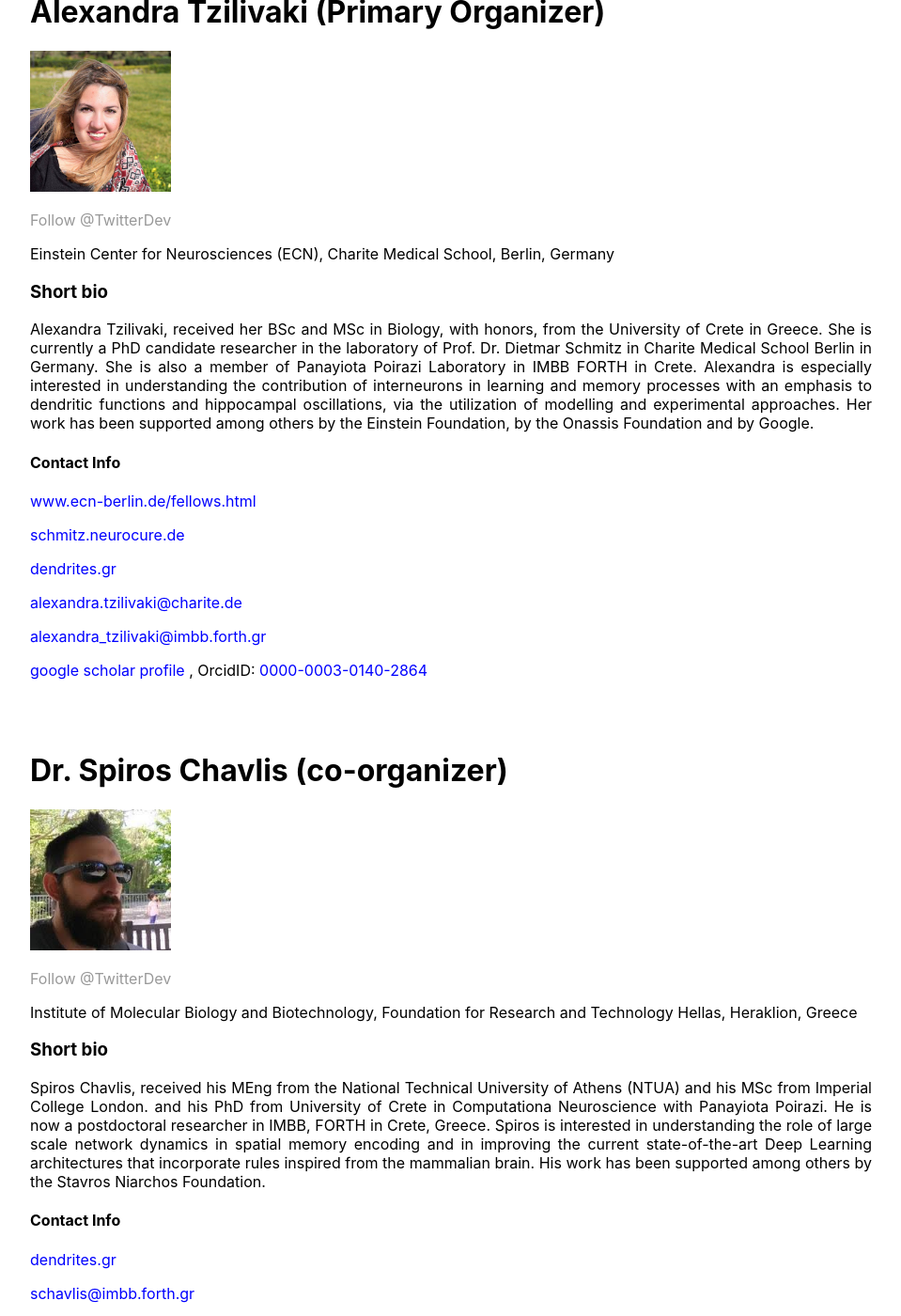
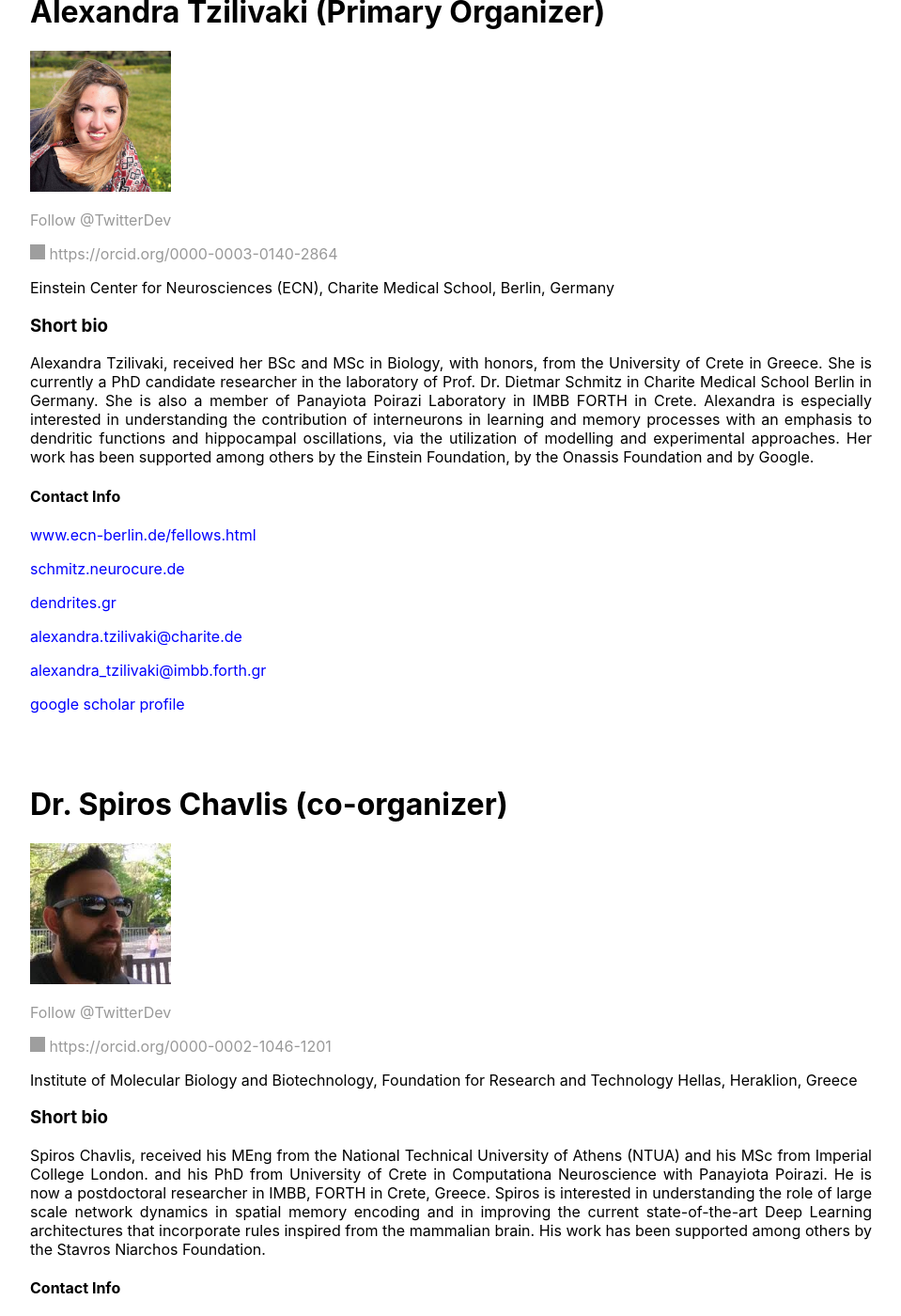
Before and after one commit to spirosChv/ocns2021interneurons, a Jekyll site: the page built from aboutus/index.html, in a window 1280 px wide and 1400 px high, scrolled down 212 px. Shown: the whole window at 94% size, without its empty margins (160-1119 px from the left). Built offline with Jekyll 4.4.1, drawn with Linux system fonts in a browser that asks for light colours; comment, search, counter and statistics services are not loaded; some of the changed text lies outside the part shown; grey boxes are pictures that could not be loaded.

Commit message:
Update index.html

```diff
--- a/aboutus/index.html
+++ b/aboutus/index.html
@@ -10,13 +10,16 @@ title: Organizers
 	<p><a href="https://twitter.com/ATzilivaki" class="twitter-follow-button"
 	      data-show-count="false">Follow @TwitterDev</a><script async
 	src="https://platform.twitter.com/widgets.js" charset="utf-8"></script></p>
-
+	<a href="https://orcid.org/0000-0003-0140-2864">
+	<img alt="ORCID logo" src="https://info.orcid.org/wp-content/uploads/2019/11/orcid_16x16.png" width="16" height="16" />
+	https://orcid.org/0000-0003-0140-2864
+	</a>
 	<p> Einstein Center for Neurosciences (ECN), Charite Medical School, Berlin, Germany</p>
 
 	<h3> Short bio</h3>
 	<p> Alexandra Tzilivaki, received her BSc and MSc in Biology, with honors, from the University of Crete in Greece. She is currently a PhD candidate researcher in the laboratory of Prof. Dr. Dietmar Schmitz in Charite  Medical School Berlin in Germany. She is also a member of Panayiota Poirazi Laboratory in IMBB FORTH in Crete.
-		Alexandra is especially interested in understanding the contribution of interneurons in learning and memory processes with an emphasis to dendritic functions and hippocampal oscillations, via the utilization of  modelling and experimental approaches.
-		Her work has been supported among others by the Einstein Foundation, by the Onassis Foundation and by Google.
+	Alexandra is especially interested in understanding the contribution of interneurons in learning and memory processes with an emphasis to dendritic functions and hippocampal oscillations, via the utilization of  modelling and experimental approaches.
+	Her work has been supported among others by the Einstein Foundation, by the Onassis Foundation and by Google.
 
 	<br> <h4>Contact Info</h4>
 	<p> <a style="color:blue" href="https://www.ecn-berlin.de/fellows.html">www.ecn-berlin.de/fellows.html</a></p>
@@ -25,9 +28,7 @@ title: Organizers
 	<p> <a style="color:blue" href="mailto:alexandra.tzilivaki@charite.de">alexandra.tzilivaki@charite.de</a></p>
 	<p> <a style="color:blue" href="mailto:alexandra_tzilivaki@imbb.forth.gr">alexandra_tzilivaki@imbb.forth.gr</a></p>
 
-	<p> <a style="color:blue" href="https://scholar.google.gr/citations?user=2WpDuPgAAAAJ&hl=el">google scholar profile</a>
-		, OrcidID: <a style="color:blue" href="https://orcid.org/0000-0003-0140-2864"> 0000-0003-0140-2864</a>
-		</p>
+	<p> <a style="color:blue" href="https://scholar.google.gr/citations?user=2WpDuPgAAAAJ&hl=el">google scholar profile</a></p>
 
 	<br>
 	<br>
@@ -36,8 +37,12 @@ title: Organizers
 	<img src="../figures/chavlis.jpeg" alt="chavlis" width="150" height="150">
 
 	<p> <a href="https://twitter.com/spiros1776" class="twitter-follow-button"
-	    data-show-count="false">Follow @TwitterDev</a><script async
-		src="https://platform.twitter.com/widgets.js" charset="utf-8"></script></p>
+	data-show-count="false">Follow @TwitterDev</a><script async
+	src="https://platform.twitter.com/widgets.js" charset="utf-8"></script></p>
+	<a href="https://orcid.org/0000-0002-1046-1201">
+	<img alt="ORCID logo" src="https://info.orcid.org/wp-content/uploads/2019/11/orcid_16x16.png" width="16" height="16" />
+	https://orcid.org/0000-0002-1046-1201
+	</a>
 
 	<p> Institute of Molecular Biology and Biotechnology, Foundation for Research and Technology Hellas,
     Heraklion, Greece</p>
@@ -53,9 +58,7 @@ title: Organizers
 	<br> <h4>Contact Info</h4>
   	<p> <a style="color:blue" href="http://www.dendrites.gr/">dendrites.gr</a></p>
 	<p> <a style="color:blue" href="mailto:schavlis@imbb.forth.gr">schavlis@imbb.forth.gr</a></p>
-	<p> <a style="color:blue" href="https://scholar.google.com/citations?user=HNOIZrAAAAAJ&hl=en&oi=ao">google scholar profile</a>,
-		OrcidID: <a style="color:blue" href="https://orcid.org/0000-0002-1046-1201"> 0000-0002-1046-1201</a>
-		</p>
+	<p> <a style="color:blue" href="https://scholar.google.com/citations?user=HNOIZrAAAAAJ&hl=en&oi=ao">google scholar profile</a> </p>
 
 	<br> <br> <br>
 	<hr>
```
